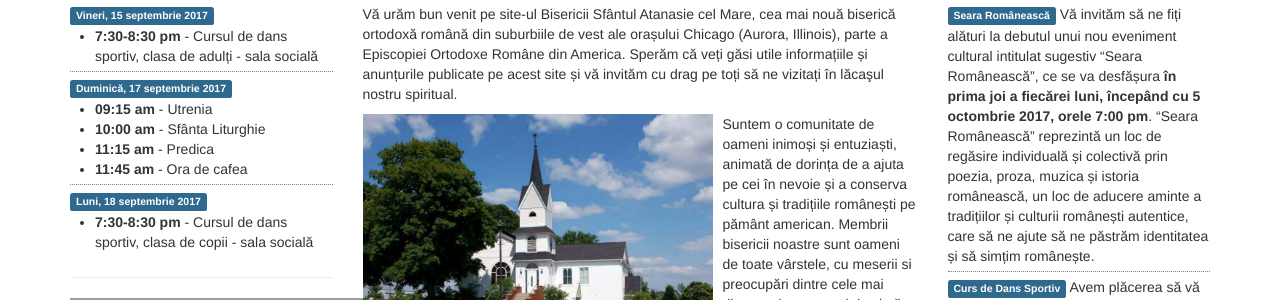
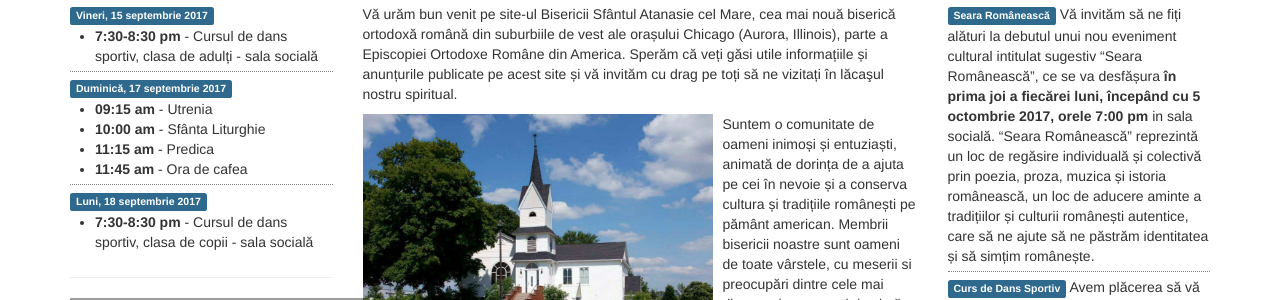
Before and after one commit to iulian787/sfat, a Jekyll site: the page built from ro/index.html, in a window 1280 px wide and 1209 px high. Shown: the part 470-770 px from the top of the window. Built offline with Jekyll 4.4.1, drawn with Linux system fonts in a browser that asks for light colours; grey boxes are pictures that could not be loaded.

Commit message:
Correct announcements

```diff
--- a/_includes/announcements-ro.md
+++ b/_includes/announcements-ro.md
@@ -1,2 +1,2 @@
-* <label>Seara Românească</label> Vă invităm să ne fiți alături la debutul unui nou eveniment cultural intitulat sugestiv "Seara Românească", ce se va desfășura <strong>în prima joi a fiecărei luni, începând cu 5 octombrie 2017, orele 7:00 pm</strong>. "Seara Românească" reprezintă un loc de regăsire individuală și colectivă prin poezia, proza, muzica și istoria românească, un loc de aducere aminte a tradițiilor și culturii românești autentice, care să ne ajute să ne păstrăm identitatea și să simțim românește.
+* <label>Seara Românească</label> Vă invităm să ne fiți alături la debutul unui nou eveniment cultural intitulat sugestiv "Seara Românească", ce se va desfășura <strong>în prima joi a fiecărei luni, începând cu 5 octombrie 2017, orele 7:00 pm</strong> in sala socială. "Seara Românească" reprezintă un loc de regăsire individuală și colectivă prin poezia, proza, muzica și istoria românească, un loc de aducere aminte a tradițiilor și culturii românești autentice, care să ne ajute să ne păstrăm identitatea și să simțim românește.
 * <label>Curs de Dans Sportiv</label> Avem plăcerea să vă anunțăm că pe 8 septembrie 2017 va începe mult așteptatul Curs de Dans Sportiv (Ballroom Dance) găzduit de Biserica Sf. Atanasie și condus de binecunoscuta antrenoare de dans Dana Lefter Anghelescu. Cursul se adresează atât adulților cât și copiilor. Vă așteptăm cu drag! <a href="{{ site.baseurl }}/ro/2017/curs-de-dans.html"><strong>Vezi&nbsp;detalii</strong></a>
```
